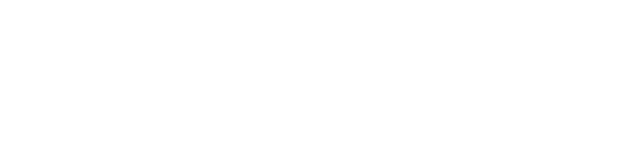
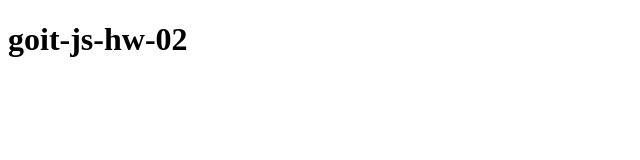
Before and after one commit to alexdevsprint/goit-js-hw-02, a plain HTML site: page index.html in a window 1280 px wide. Shown: the whole page, without its empty margins (0-640 px from the left). Drawn offline with Linux system fonts and the light colour scheme.

Commit message:
Update index.html

```diff
--- a/index.html
+++ b/index.html
@@ -6,6 +6,7 @@
   <title>goit-js-hw-02</title>
 </head>
 <body>
+  <h1>goit-js-hw-02</h1>
   <script type="module" src="./js/task-1.js"></script>
   <script type="module" src="./js/task-2.js"></script>
   <script type="module" src="./js/task-3.js"></script>
```
